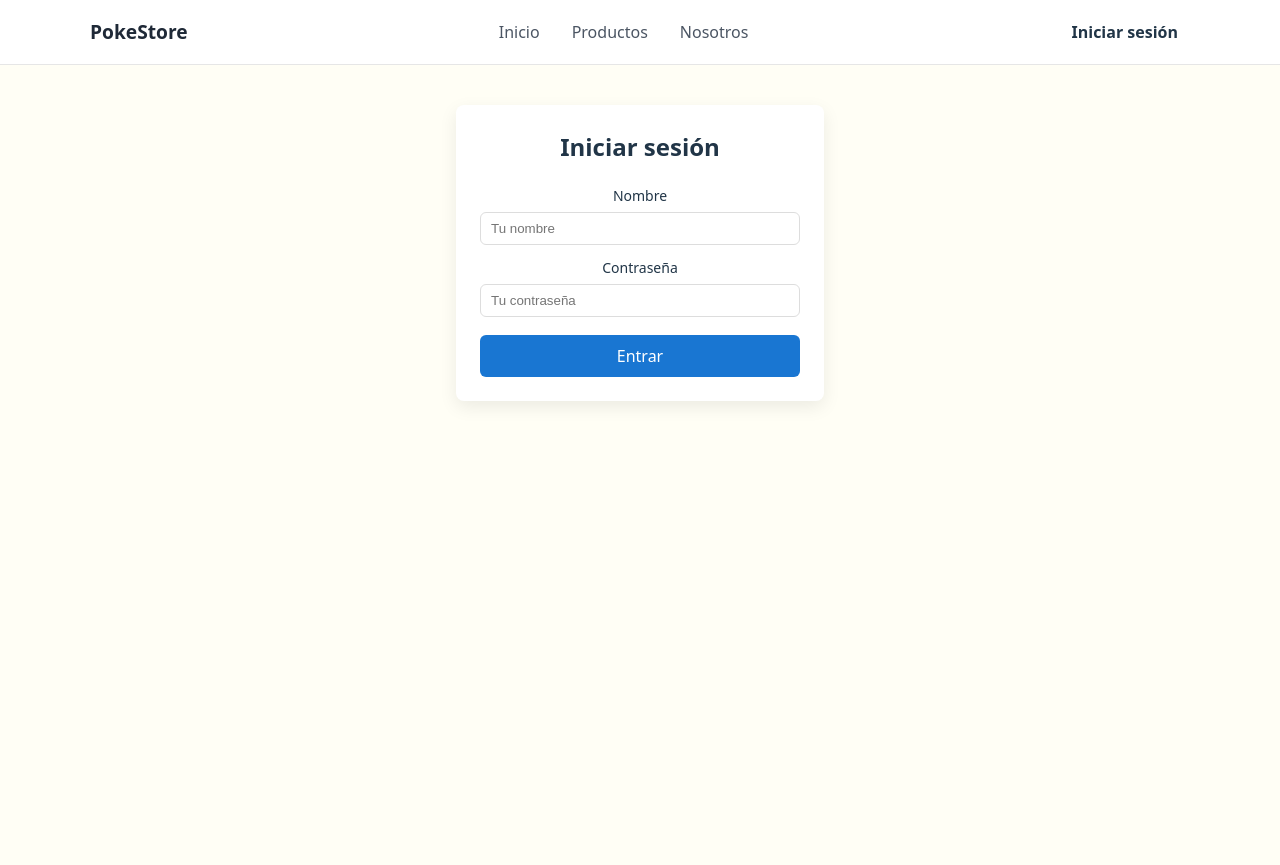
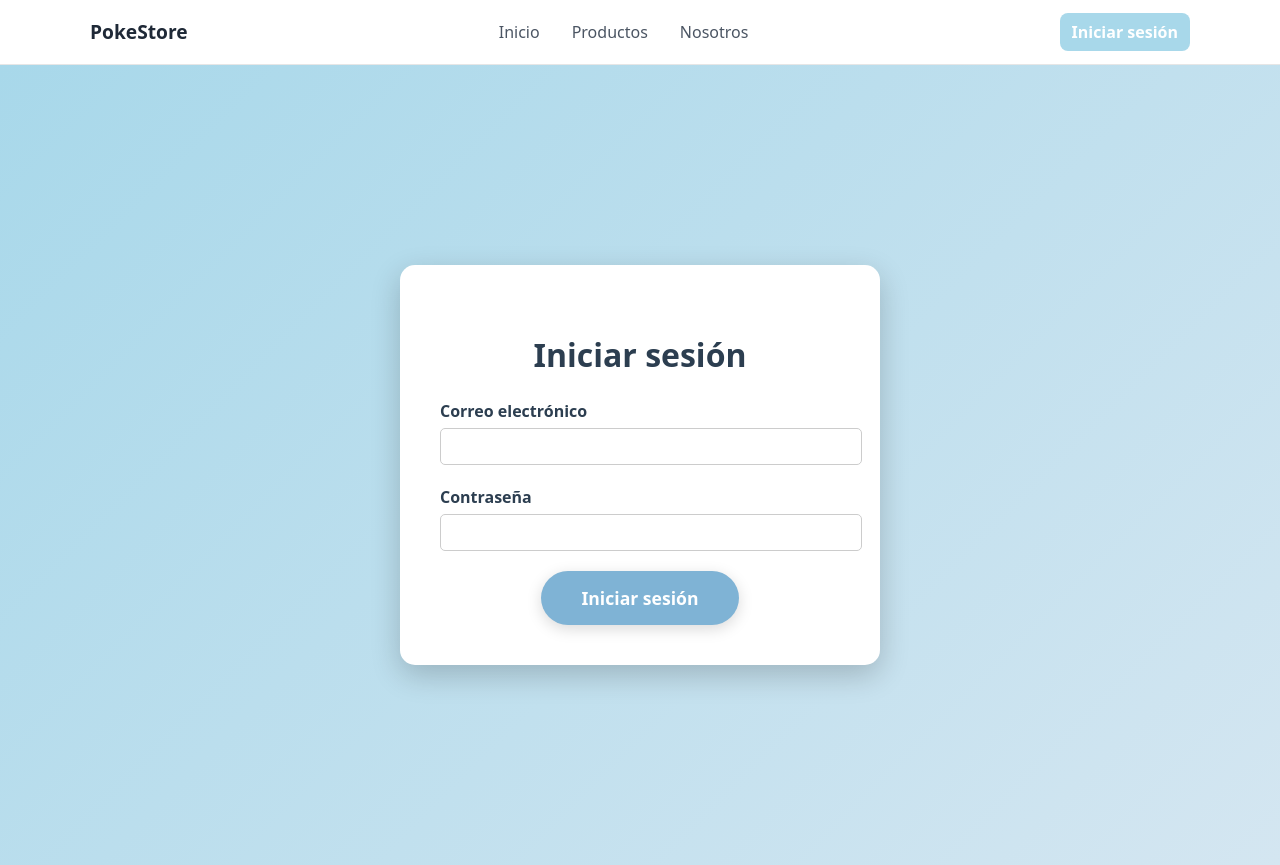
Before and after one commit to kupfer451/poke-store, a React (Vite) app: page /login in a window 1280 px wide. Before the commit the page ends 800 px from the top, so only its background shows below. Built offline with nearby package versions, Linux system fonts and the light colour scheme.

Commit message:
Login e inicio de sesion
Botón de inicio de sesión funcional :)

```diff
--- a/src/components/login/login.page.jsx
+++ b/src/components/login/login.page.jsx
@@ -1,47 +1,24 @@
-import React, { useState } from 'react'
+import React from 'react'
 import './login.styles.css'
 
 function LoginPage() {
-  const [name, setName] = useState('')
-  const [password, setPassword] = useState('')
-
-  function handleSubmit(e) {
-    e.preventDefault()
-    // Aquí podrías integrar autenticación real
-    console.log('Login intento:', { name, password })
-    alert(`Intento de inicio de sesión: ${name}`)
-  }
-
   return (
-    <main className="login-page">
-      <form className="login-form" onSubmit={handleSubmit}>
+    <div className="login-container">
+      <div className="login-form">
         <h2>Iniciar sesión</h2>
-
-        <label className="label">
-          Nombre
-          <input
-            type="text"
-            value={name}
-            onChange={(e) => setName(e.target.value)}
-            placeholder="Tu nombre"
-            required
-          />
-        </label>
-
-        <label className="label">
-          Contraseña
-          <input
-            type="password"
-            value={password}
-            onChange={(e) => setPassword(e.target.value)}
-            placeholder="Tu contraseña"
-            required
-          />
-        </label>
-
-        <button type="submit" className="submit-button">Entrar</button>
-      </form>
-    </main>
+        <form>
+          <div className="form-group">
+            <label htmlFor="email">Correo electrónico</label>
+            <input type="email" id="email" name="email" />
+          </div>
+          <div className="form-group">
+            <label htmlFor="password">Contraseña</label>
+            <input type="password" id="password" name="password" />
+          </div>
+          <button type="submit" className="submit-button">Iniciar sesión</button>
+        </form>
+      </div>
+    </div>
   )
 }
 
--- a/src/components/login/login.styles.css
+++ b/src/components/login/login.styles.css
@@ -1,47 +1,61 @@
-.login-page {
+.login-container {
   display: flex;
+  justify-content: center;
   align-items: center;
-  justify-content: center;
-  padding: 40px 16px;
+  height: 100vh;
+  background: linear-gradient(135deg, #a8d8ea 0%, #d4e6f1 100%);
 }
 
 .login-form {
-  background: #ffffff;
-  border-radius: 8px;
-  padding: 24px;
-  width: 320px;
-  box-shadow: 0 6px 18px rgba(0,0,0,0.08);
-  display: flex;
-  flex-direction: column;
-  gap: 12px;
+  background: white;
+  padding: 40px;
+  border-radius: 15px;
+  box-shadow: 0 10px 30px rgba(0, 0, 0, 0.2);
+  text-align: center;
+  max-width: 400px;
+  width: 100%;
 }
 
-.login-form h2 {
-  margin: 0 0 8px 0;
-  text-align: center;
+h2 {
+  color: #2c3e50;
+  font-size: 2rem;
+  margin-bottom: 20px;
 }
 
-.label {
-  display: flex;
-  flex-direction: column;
-  font-size: 14px;
+.form-group {
+  margin-bottom: 20px;
+  text-align: left;
 }
 
-.label input {
-  margin-top: 6px;
-  padding: 8px 10px;
-  border: 1px solid #ddd;
-  border-radius: 6px;
+label {
+  display: block;
+  color: #2c3e50;
+  margin-bottom: 5px;
+  font-weight: bold;
+}
+
+input {
+  width: 100%;
+  padding: 10px;
+  border: 1px solid #ccc;
+  border-radius: 5px;
 }
 
 .submit-button {
-  margin-top: 6px;
-  padding: 10px 12px;
+  background-color: #7fb3d5;
+  color: white;
   border: none;
-  background: #1976d2;
-  color: white;
-  border-radius: 6px;
+  padding: 15px 40px;
+  font-size: 1.1rem;
+  font-weight: bold;
+  border-radius: 50px;
   cursor: pointer;
+  transition: all 0.3s ease;
+  box-shadow: 0 4px 15px rgba(0, 0, 0, 0.15);
 }
 
-.submit-button:hover { background: #125ea8 }
+.submit-button:hover {
+  background-color: #5a9ec5;
+  transform: translateY(-2px);
+  box-shadow: 0 6px 20px rgba(0, 0, 0, 0.2);
+}
--- a/src/components/navbar/navbar.page.jsx
+++ b/src/components/navbar/navbar.page.jsx
@@ -1,21 +1,23 @@
 import React from 'react'
-import { Link } from 'react-router-dom'
+import { Link, useNavigate } from 'react-router-dom'
 import './navbar.styles.css'
 
 function Navbar() {
+  const navigate = useNavigate()
+
   return (
     <header className="site-navbar">
       <div className="navbar-inner">
         <div className="brand">PokeStore</div>
 
         <nav className="nav-links" aria-label="main navigation">
-          <a href="#">Inicio</a>
+          <Link to="/">Inicio</Link>
           <a href="#productos">Productos</a>
           <a href="#nosotros">Nosotros</a>
         </nav>
 
         <div className="nav-actions">
-          <Link to="/login" className="login-button">Iniciar sesión</Link>
+          <button className="login-button" onClick={() => navigate('/login')}>Iniciar sesión</button>
         </div>
       </div>
     </header>
--- a/src/components/navbar/navbar.styles.css
+++ b/src/components/navbar/navbar.styles.css
@@ -46,8 +46,8 @@
 }
 
 .login-button {
-  background: var(--color-primary);
-  color: var(--color-text-dark);
+  background: #a8d8ea;
+  color: #fff;
   border: none;
   padding: 8px 12px;
   border-radius: 8px;
@@ -56,5 +56,5 @@
 }
 
 .login-button:hover {
-  filter: brightness(0.95);
+  background: #5a9ec5;
 }
```
